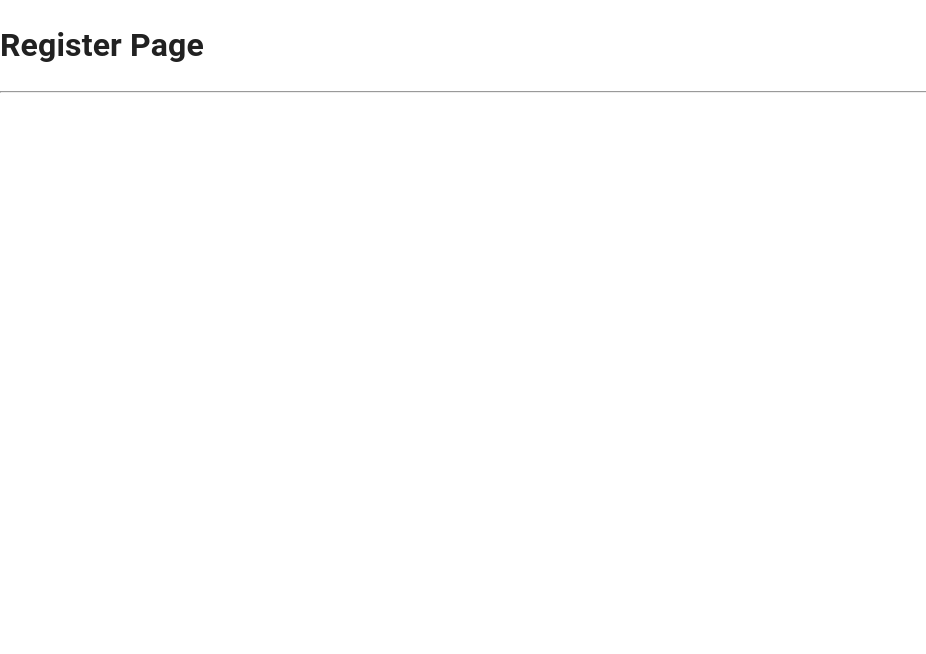
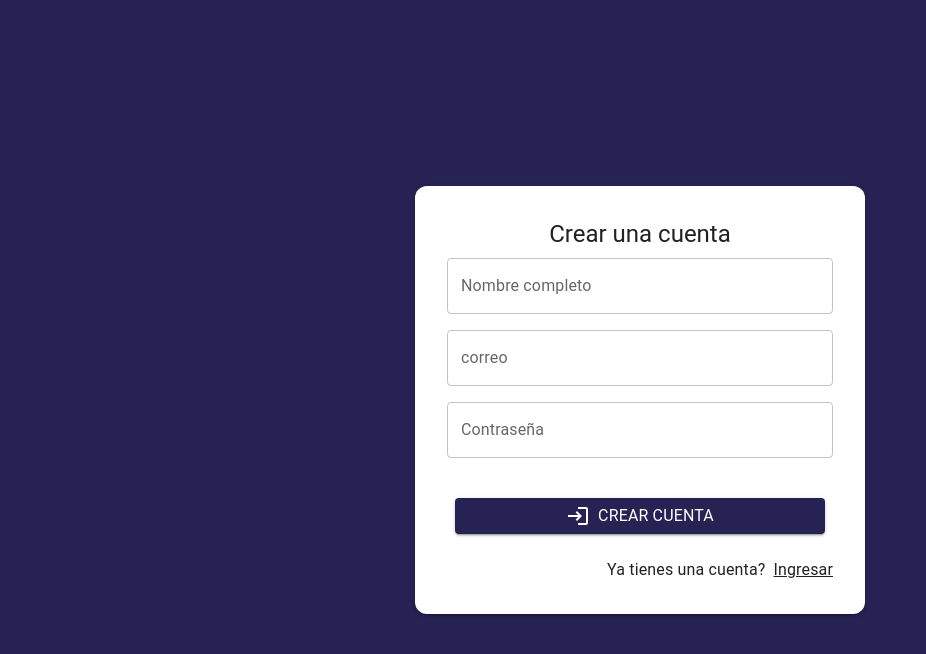
Before and after one commit to jhonathan0835/journal-app, a React (Vite) app in the folder journal-app/: page /auth/register in a window 1280 px wide. Shown: the top 654 px of the page, without its empty margins (0-926 px from the left). Built offline with nearby package versions, Linux system fonts and the light colour scheme.

Commit message:
Se agrega la pagina de registro con el mismo Layout

```diff
--- a/journal-app/src/auth/pages/LoginPage.tsx
+++ b/journal-app/src/auth/pages/LoginPage.tsx
@@ -5,7 +5,7 @@ import AuthLayout from "../layout/AuthLayout";
 const LoginPage = () => {
   return (
 
-    <AuthLayout title="Login">
+    <AuthLayout title="Ingresar a tu cuenta">
         <form>
           <Grid container>
             <Grid size={{ xs: 12, sm: 12, md: 12 }} mb={2}>
@@ -37,13 +37,12 @@ const LoginPage = () => {
                 </Button>
               </Grid>
             </Grid>
-
+          </Grid>
           <Grid container direction='row' justifyContent='end' >
+             <Typography sx={{ mr: 1 }}>¿No tienes cuenta?</Typography>
             <Link color='inherit' component={RouterLink} to='/auth/register'>
-              Crear una cuenta
+              Crear cuenta
             </Link>
-          </Grid>
-
           </Grid>
         </form>
         </AuthLayout>
--- a/journal-app/src/auth/pages/RegisterPage.tsx
+++ b/journal-app/src/auth/pages/RegisterPage.tsx
@@ -1,11 +1,57 @@
+import { Login } from "@mui/icons-material";
+import { Grid, TextField, Typography, Button, Link } from "@mui/material";
+import { Link as RouterLink } from "react-router";
+import AuthLayout from "../layout/AuthLayout";
 
 const RegisterPage = () => {
-    return (
-      <>
-       <h1>Register Page</h1>
-          <hr />
-      </>
-    )
-  }
+  return (
+    <AuthLayout title="Crear una cuenta">
+      <form>
+        <Grid container>
+          <Grid size={{ xs: 12, sm: 12, md: 12 }} mb={2}>
+            <TextField
+              label="Nombre completo"
+              type="text"
+              placeholder="Nombre completo"
+              fullWidth
+            />
+          </Grid>
 
-  export default RegisterPage
+          <Grid size={{ xs: 12, sm: 12, md: 12 }} mb={2}>
+            <TextField
+              label="correo"
+              type="email"
+              placeholder="correo@google.com"
+              fullWidth
+            />
+          </Grid>
+          <Grid size={{ xs: 12, sm: 12, md: 12 }} mb={2}>
+            <TextField
+              label="Contraseña"
+              type="password"
+              placeholder="Ingresa tu contraseña"
+              fullWidth
+            />
+          </Grid>
+
+          <Grid container size={{ xs: 12, sm: 12, md: 12 }} mb={2}>
+            <Grid size={{ xs: 12 }} padding={1} mt={2}>
+              <Button variant="contained" fullWidth>
+                <Login /> <Typography ml={1}>Crear cuenta</Typography>
+              </Button>
+            </Grid>
+          </Grid>
+        </Grid>
+
+        <Grid container direction="row" justifyContent="end" >
+          <Typography sx={{ mr: 1 }}>Ya tienes una cuenta?</Typography>
+          <Link color="inherit" component={RouterLink} to="/auth/login">
+            Ingresar
+          </Link>
+        </Grid>
+      </form>
+    </AuthLayout>
+  );
+};
+
+export default RegisterPage;
```
